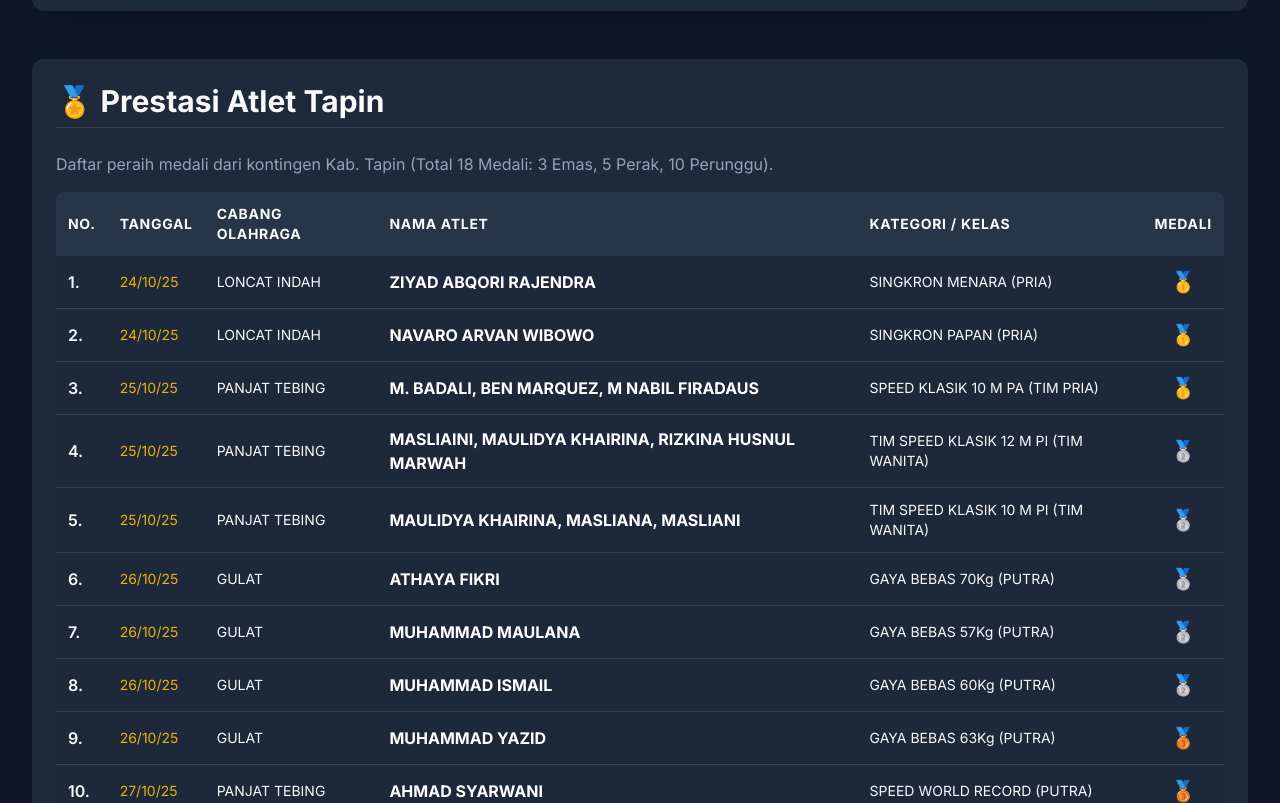
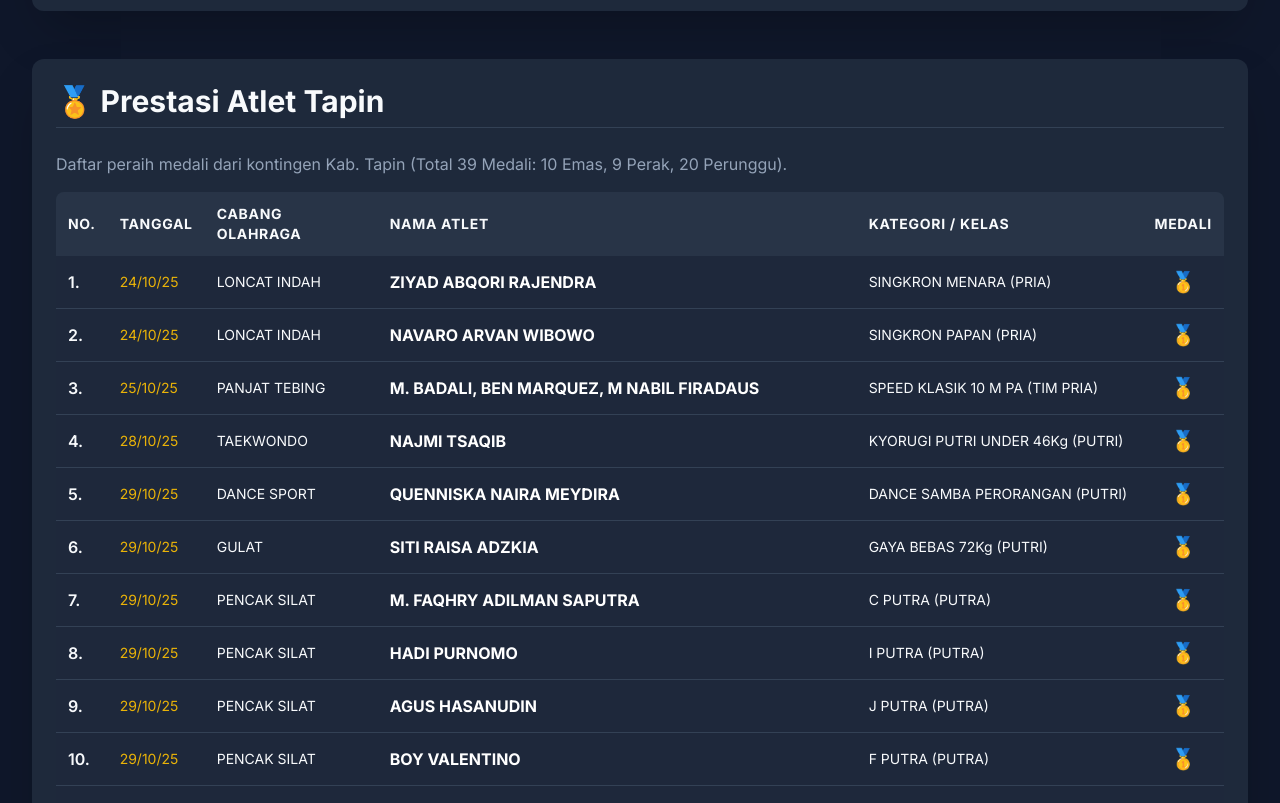
Before and after one commit to amanggigit/porprov-kalsel-2025Edit, a plain HTML site: page index.html in a window 1280 px wide. Shown: the part 1997-2800 px from the top of the page. Drawn offline with nearby package versions, Linux system fonts and the light colour scheme.

Commit message:
Update index.html

```diff
--- a/index.html
+++ b/index.html
@@ -99,7 +99,7 @@
         <!-- Section 2: Key Statistics -->
         <section class="grid grid-cols-2 md:grid-cols-4 gap-4 mb-12">
             <div class="p-6 rounded-xl countdown-tile text-center">
-                <p class="text-4xl font-bold text-yellow-500" id="stat-medali">295</p>
+                <p class="text-4xl font-bold text-yellow-500" id="stat-medali">316</p>
                 <p class="text-sm uppercase tracking-wide text-slate-400 mt-1">Total Medali</p>
             </div>
             <div class="p-6 rounded-xl countdown-tile text-center">
@@ -183,7 +183,7 @@
         <!-- Prestasi Atlet Tapin -->
         <section id="prestasi-atlet" class="bg-slate-800 p-6 rounded-xl shadow-2xl mb-12">
             <h3 class="text-3xl font-bold mb-6 border-b border-slate-700 pb-2">🏅 Prestasi Atlet Tapin</h3>
-            <p class="text-slate-400 mb-4">Daftar peraih medali dari kontingen Kab. Tapin (Total 18 Medali: 3 Emas, 5 Perak, 10 Perunggu).</p>
+            <p class="text-slate-400 mb-4">Daftar peraih medali dari kontingen Kab. Tapin (Total 39 Medali: 10 Emas, 9 Perak, 20 Perunggu).</p>
 
             <div class="table-responsive">
                 <table class="w-full text-left border-collapse">
@@ -335,57 +335,80 @@
 
     <script>
         // --- DATA MOCKUP ---
-        // Total Medals for Tapin: 3 Emas, 5 Perak, 10 Perunggu = 18 Total
+
+        // Data Prestasi Atlet Tapin (10 Emas, 9 Perak, 20 Perunggu = 39 Total)
+        const newAthleteData = [
+            // Emas (10)
+            { date: "24/10/25", cabor: "LONCAT INDAH", name: "ZIYAD ABQORI RAJENDRA", category: "PRIA", class: "SINGKRON MENARA", medal: '🥇' },
+            { date: "24/10/25", cabor: "LONCAT INDAH", name: "NAVARO ARVAN WIBOWO", category: "PRIA", class: "SINGKRON PAPAN", medal: '🥇' },
+            { date: "25/10/25", cabor: "PANJAT TEBING", name: "M. BADALI, BEN MARQUEZ, M NABIL FIRADAUS", category: "TIM PRIA", class: "SPEED KLASIK 10 M PA", medal: '🥇' },
+            { date: "28/10/25", cabor: "TAEKWONDO", name: "NAJMI TSAQIB", category: "PUTRI", class: "KYORUGI PUTRI UNDER 46Kg", medal: '🥇' },
+            { date: "29/10/25", cabor: "DANCE SPORT", name: "QUENNISKA NAIRA MEYDIRA", category: "PUTRI", class: "DANCE SAMBA PERORANGAN", medal: '🥇' },
+            { date: "29/10/25", cabor: "GULAT", name: "SITI RAISA ADZKIA", category: "PUTRI", class: "GAYA BEBAS 72Kg", medal: '🥇' },
+            { date: "29/10/25", cabor: "PENCAK SILAT", name: "M. FAQHRY ADILMAN SAPUTRA", category: "PUTRA", class: "C PUTRA", medal: '🥇' },
+            { date: "29/10/25", cabor: "PENCAK SILAT", name: "HADI PURNOMO", category: "PUTRA", class: "I PUTRA", medal: '🥇' },
+            { date: "29/10/25", cabor: "PENCAK SILAT", name: "AGUS HASANUDIN", category: "PUTRA", class: "J PUTRA", medal: '🥇' },
+            { date: "29/10/25", cabor: "PENCAK SILAT", name: "BOY VALENTINO", category: "PUTRA", class: "F PUTRA", medal: '🥇' },
+
+            // Perak (9)
+            { date: "25/10/25", cabor: "PANJAT TEBING", name: "MASLIAINI, MAULIDYA KHAIRINA, RIZKINA HUSNUL MARWAH", category: "TIM WANITA", class: "TIM SPEED KLASIK 12 M PI", medal: '🥈' },
+            { date: "25/10/25", cabor: "PANJAT TEBING", name: "MAULIDYA KHAIRINA, MASLIANA, MASLIANI", category: "TIM WANITA", class: "TIM SPEED KLASIK 10 M PI", medal: '🥈' },
+            { date: "26/10/25", cabor: "GULAT", name: "ATHAYA FIKRI", category: "PUTRA", class: "GAYA BEBAS 70Kg", medal: '🥈' },
+            { date: "26/10/25", cabor: "GULAT", name: "MUHAMMAD MAULANA", category: "PUTRA", class: "GAYA BEBAS 57Kg", medal: '🥈' },
+            { date: "26/10/25", cabor: "GULAT", name: "MUHAMMAD ISMAIL", category: "PUTRA", class: "GAYA BEBAS 60Kg", medal: '🥈' },
+            { date: "29/10/25", cabor: "TINJU", name: "FAUZAN RIFAZI", category: "PUTRA", class: "75 Kg", medal: '🥈' },
+            { date: "29/10/25", cabor: "TINJU", name: "HEDRA KUMAR", category: "PUTRA", class: "48 Kg", medal: '🥈' },
+            { date: "29/10/25", cabor: "TINJU", name: "MICHAEL JHORICO", category: "PUTRA", class: "57 Kg", medal: '🥈' },
+            { date: "29/10/25", cabor: "TINJU", name: "ANDREW DARPA", category: "PUTRA", class: "63,5 Kg", medal: '🥈' },
+
+            // Perunggu (20)
+            { date: "26/10/25", cabor: "GULAT", name: "MUHAMMAD YAZID", category: "PUTRA", class: "GAYA BEBAS 63Kg", medal: '🥉' },
+            { date: "27/10/25", cabor: "PANJAT TEBING", name: "AHMAD SYARWANI", category: "PUTRA", class: "SPEED WORLD RECORD", medal: '🥉' },
+            { date: "27/10/25", cabor: "PANJAT TEBING", name: "M. SAID, M. REZKY AZHARRELLAY", category: "TIM PUTRA", class: "COMBINED B", medal: '🥉' },
+            { date: "27/10/25", cabor: "PANAHAN", name: "Dewi Agustin Delima", category: "PUTRI", class: "Recurve Putri", medal: '🥉' },
+            { date: "27/10/25", cabor: "GULAT", name: "Bintang Assyufi", category: "PUTRA", class: "65 Kg", medal: '🥉' },
+            { date: "27/10/25", cabor: "GULAT", name: "Muhammad Jikriadi", category: "PUTRA", class: "74 Kg", medal: '🥉' },
+            { date: "28/10/25", cabor: "BOLA TANGAN", name: "TIM PUTRI (Beregu)", category: "PUTRI", class: "Beregu", medal: '🥉' },
+            { date: "28/10/25", cabor: "BOLA TANGAN", name: "TIM PUTRA (Beregu)", category: "PUTRA", class: "Beregu", medal: '🥉' },
+            { date: "28/10/25", cabor: "GULAT", name: "AHMAD FERDINAND", category: "PUTRA", class: "GAYA BEBAS 65 Kg", medal: '🥉' },
+            { date: "28/10/25", cabor: "GULAT", name: "MUHAMMAD SYARIF", category: "PUTRA", class: "GAYA BEBAS 65 Kg", medal: '🥉' },
+            { date: "29/10/25", cabor: "TINJU", name: "YULIUS FERNANDO", category: "PUTRA", class: "71 Kg", medal: '🥉' },
+            { date: "29/10/25", cabor: "TINJU", name: "NABIL SAPUTRA", category: "PUTRA", class: "54 Kg", medal: '🥉' },
+            { date: "29/10/25", cabor: "TINJU", name: "ALEXIS DE COSTA", category: "PUTRA", class: "60 Kg", medal: '🥉' },
+            { date: "29/10/25", cabor: "TINJU", name: "SINTA BELLA", category: "PUTRI", class: "45 Kg", medal: '🥉' },
+            { date: "29/10/25", cabor: "TINJU", name: "SILPA RAU RATU", category: "PUTRI", class: "57 Kg", medal: '🥉' },
+            { date: "29/10/25", cabor: "TINJU", name: "TRIA AYU NIGNRUM", category: "PUTRI", class: "70 Kg", medal: '🥉' },
+            { date: "29/10/25", cabor: "PANAHAN", name: "NUR LAISYA MAYEDA", category: "PUTRI", class: "OLYMPIC ROUND COMPOUND", medal: '🥉' },
+            { date: "29/10/25", cabor: "TAEKWONDO", name: "M. SADDAM AL FALAH", category: "PUTRA", class: "UNDER 74", medal: '🥉' },
+            { date: "29/10/25", cabor: "DANCE SPORT", name: "MARISSA ADHANIS & AISHA MAYSUN AZKY", category: "TIM PUTRI", class: "DUO HIP HOP FEMALE", medal: '🥉' },
+            { date: "29/10/25", cabor: "PENCAK SILAT", name: "ZAHRAH & NOR SIPA", category: "TIM PUTRI", class: "Beregu Putri", medal: '🥉' },
+        ];
+
+
+        // Data Klasemen (Updated Kab. Tapin: G:10, S:9, B:20, T:39)
         const standingsData = [
-            // Data Klasemen (Sorted by G, S, B for manual check - Rank will be determined dynamically)
             { rank: 0, city: "Kab. Tanah Laut", gold: 37, silver: 24, bronze: 17, total: 78, badge: '' },
             { rank: 0, city: "Kota Banjarmasin", gold: 23, silver: 22, bronze: 16, total: 61, badge: '' },
             { rank: 0, city: "Kota Banjarbaru", gold: 5, silver: 12, bronze: 16, total: 33, badge: '' },
             { rank: 0, city: "Kab. Tabalong", gold: 4, silver: 4, bronze: 11, total: 19, badge: '' },
             { rank: 0, city: "Kab. Tanah Bumbu", gold: 4, silver: 5, bronze: 5, total: 14, badge: '' },
             { rank: 0, city: "Kab. Barito Kuala", gold: 3, silver: 6, bronze: 13, total: 22, badge: '' },
-            { rank: 0, city: "Kab. Tapin", gold: 3, silver: 5, bronze: 10, total: 18, badge: '' }, // Updated Tapin data
             { rank: 0, city: "Kab. Hulu Sungai Utara", gold: 4, silver: 1, bronze: 5, total: 10, badge: '' },
             { rank: 0, city: "Kab. Banjar", gold: 2, silver: 3, bronze: 15, total: 20, badge: '' },
             { rank: 0, city: "Kab. Kotabaru", gold: 1, silver: 1, bronze: 6, total: 8, badge: '' },
             { rank: 0, city: "Kab. Balangan", gold: 1, silver: 1, bronze: 5, total: 7, badge: '' },
             { rank: 0, city: "Kab. Hulu Sungai Tengah", gold: 1, silver: 3, bronze: 3, total: 7, badge: '' },
             { rank: 0, city: "Kab. Hulu Sungai Selatan", gold: 0, silver: 2, bronze: 3, total: 5, badge: '' },
+
+            // New Tapin Data
+            { rank: 0, city: "Kab. Tapin", gold: 10, silver: 9, bronze: 20, total: 39, badge: '' },
         ];
 
         // Total medals calculation based on updated standingsData
         const totalOverallMedals = standingsData.reduce((sum, item) => sum + item.total, 0);
 
 
-        // Detailed Prestasi Atlet Tapin (18 specific entries used to match 3 G, 5 S, 10 B)
-        const athleteList = [
-            // Emas (3 entries)
-            { date: "24/10/25", cabor: "LONCAT INDAH", name: "ZIYAD ABQORI RAJENDRA", category: "PRIA", class: "SINGKRON MENARA", medal: '🥇' },
-            { date: "24/10/25", cabor: "LONCAT INDAH", name: "NAVARO ARVAN WIBOWO", category: "PRIA", class: "SINGKRON PAPAN", medal: '🥇' },
-            { date: "25/10/25", cabor: "PANJAT TEBING", name: "M. BADALI, BEN MARQUEZ, M NABIL FIRADAUS", category: "TIM PRIA", class: "SPEED KLASIK 10 M PA", medal: '🥇' },
-
-            // Perak (5 entries)
-            { date: "25/10/25", cabor: "PANJAT TEBING", name: "MASLIAINI, MAULIDYA KHAIRINA, RIZKINA HUSNUL MARWAH", category: "TIM WANITA", class: "TIM SPEED KLASIK 12 M PI", medal: '🥈' },
-            { date: "25/10/25", cabor: "PANJAT TEBING", name: "MAULIDYA KHAIRINA, MASLIANA, MASLIANI", category: "TIM WANITA", class: "TIM SPEED KLASIK 10 M PI", medal: '🥈' },
-            { date: "26/10/25", cabor: "GULAT", name: "ATHAYA FIKRI", category: "PUTRA", class: "GAYA BEBAS 70Kg", medal: '🥈' },
-            { date: "26/10/25", cabor: "GULAT", name: "MUHAMMAD MAULANA", category: "PUTRA", class: "GAYA BEBAS 57Kg", medal: '🥈' },
-            { date: "26/10/25", cabor: "GULAT", name: "MUHAMMAD ISMAIL", category: "PUTRA", class: "GAYA BEBAS 60Kg", medal: '🥈' },
-
-            // Perunggu (10 entries)
-            { date: "26/10/25", cabor: "GULAT", name: "MUHAMMAD YAZID", category: "PUTRA", class: "GAYA BEBAS 63Kg", medal: '🥉' },
-            { date: "27/10/25", cabor: "PANJAT TEBING", name: "AHMAD SYARWANI", category: "PUTRA", class: "SPEED WORLD RECORD", medal: '🥉' },
-            { date: "27/10/25", cabor: "PANJAT TEBING", name: "M. SAID, M. REZKY AZHARRELLAY", category: "TIM PUTRA", class: "COMBINED B", medal: '🥉' },
-            { date: "27/10/25", cabor: "PANAHAN", name: "Dewi Agustin Delima", category: "PUTRI", class: "Recurve Putri", medal: '🥉' },
-            { date: "27/10/25", cabor: "GULAT", name: "Bintang Assyufi", category: "PUTRA", class: "GAYA BEBAS 65 Kg", medal: '🥉' },
-            { date: "27/10/25", cabor: "GULAT", name: "Muhammad Jikriadi", category: "PUTRA", class: "GAYA BEBAS 74 Kg", medal: '🥉' },
-            { date: "28/10/25", cabor: "BOLA TANGAN", name: "TIM PUTRI (Beregu)", category: "PUTRI", class: "Beregu", medal: '🥉' },
-            { date: "28/10/25", cabor: "BOLA TANGAN", name: "TIM PUTRA (Beregu)", category: "PUTRA", class: "Beregu", medal: '🥉' },
-            { date: "28/10/25", cabor: "GULAT", name: "AHMAD FERDINAND", category: "PUTRA", class: "GAYA BEBAS 65 Kg", medal: '🥉' },
-            { date: "28/10/25", cabor: "GULAT", name: "MUHAMMAD SYARIF", category: "PUTRA", class: "GAYA BEBAS 65 Kg", medal: '🥉' },
-        ];
-
-        // Final athlete data is limited to the first 18 entries matching the 3-5-10 breakdown
-        const athleteData = athleteList.slice(0, 18);
+        const athleteData = newAthleteData;
 
 
         // Data Jadwal Pertandingan (47 Cabor) - Dates are corrected to use 2025
@@ -629,10 +652,6 @@
             const updateCountdown = setInterval(function() {
                 const now = new Date().getTime();
 
-                // NOTE: Today is fixed at Oct 29, 2025 for demo purposes.
-                // We overwrite 'now' to ensure it always shows "BERLANGSUNG" for the demo.
-                // const fixedNow = new Date("October 29, 2025 10:00:00").getTime();
-
                 if (now >= eventStartDate && now <= eventEndDate) {
                     // EVENT IS ONGOING (Between Oct 23 and Nov 13, 2025)
                     countdownEl.innerHTML = '<p class="text-4xl md:text-5xl text-red-500 font-extrabold tracking-wider">PORPROV SEDANG BERLANGSUNG!</p>';
```
